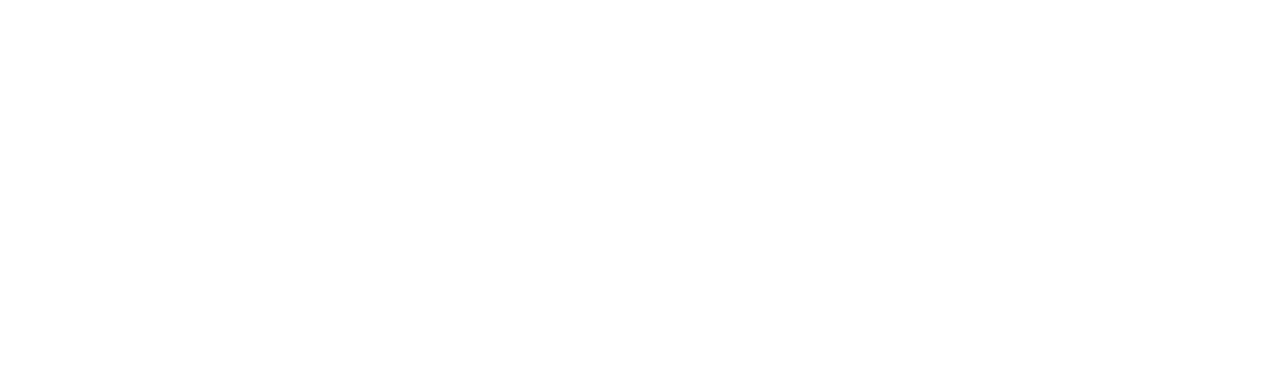
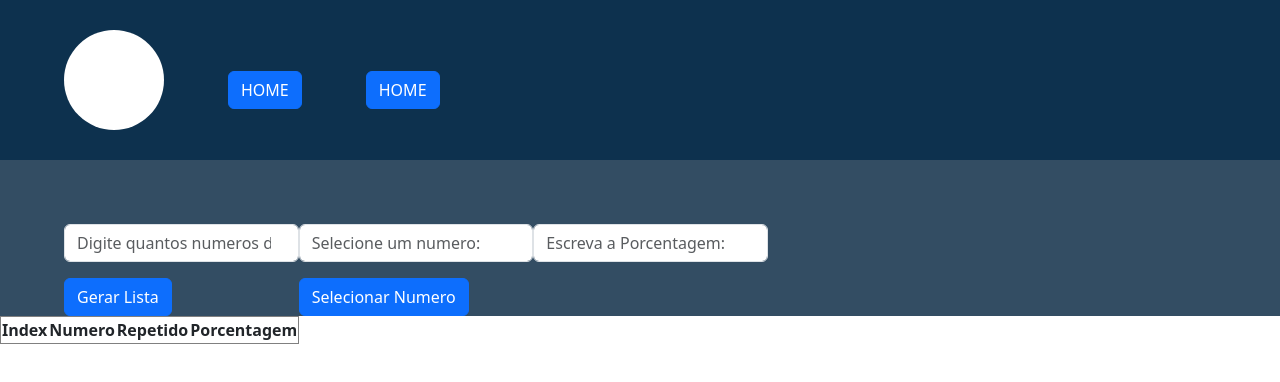
Before and after one commit to JoaoRamirezz/projetoIvo, a React (Create React App) app in the folder my-app/: page / in a window 1280 px wide. Before the commit this address had no page. Shown: the top 382 px of the page. Built offline with nearby package versions, Linux system fonts and the light colour scheme.

Commit message:
algumas logicas a mais

```diff
--- a/my-app/src/App.js
+++ b/my-app/src/App.js
@@ -1,12 +1,12 @@
 import './App.css';
 import Home from './pages/home/home';
-import { Route, Router, Routes, RouterProvider } from 'react-router-dom';
+import { Route, Routes } from 'react-router-dom';
 
 function App() {
   return (
     <>
     <Routes>
-      <Route path='/home' element={<Home/>}/>
+      <Route path='/' element={<Home/>}/>
     </Routes>
     </>
   );
--- a/my-app/src/components/SideMenu/sidemenu.module.scss
+++ b/my-app/src/components/SideMenu/sidemenu.module.scss
@@ -4,6 +4,7 @@
     height: 20vh;
     display: flex;
     align-items: center;
+    padding-top: 1.5vw;
 
 }
 
--- a/my-app/src/index.js
+++ b/my-app/src/index.js
@@ -8,11 +8,9 @@ import { BrowserRouter } from 'react-router-dom';
 
 const root = ReactDOM.createRoot(document.getElementById('root'));
 root.render(
-  <React.StrictMode>
     <BrowserRouter>
       <App />
     </BrowserRouter>
-  </React.StrictMode>
 );
 
 // If you want to start measuring performance in your app, pass a function
--- a/my-app/src/pages/home/home.js
+++ b/my-app/src/pages/home/home.js
@@ -8,46 +8,66 @@ import { useState } from 'react';
 
 
 function Home() {
-  const [numbers, setNumbers] = useState([]);
+  const [indexes, setIndexes] = useState([]);
   const [quantity, setQuantity] = useState();
   const [selectedNum, setSelected] = useState();
+  const [numsList, setNums] = useState([]);
+  const [percent, setPercent] = useState();
 
-  function getNumbers() {
-    return (!numbers) ? null : (
+  function getIndexes() {
+    return (!indexes) ? null : (
       <tbody>
-        {numbers.map((item) => {
+        {indexes.map((item) => {
           return (
             <tr>
+              <td>{item.index}</td>
               <td>{item.number}</td>
               <td>{item.repeat}</td>
+              <td>{item.pct}%</td>
             </tr>
           );
         })}
       </tbody>
-    );
+    )
   }
 
-  function SelectNumber(num){
+  function SelectNumber(num) {
+    var splittedNums = num.split(",")
+    var nums = []
 
-    numbers.map((n) => {
-      if(n.number == num){
-        n.repeat += 1
-      }
-    })
+    splittedNums.forEach(nm => {
+      setIndexes(prev => prev.map((n) => {
+        if (n.number === Number(nm)) {
+          n.repeat += 1
+          n.pct *= n.pct
+          nums.push(nm)
+        }
+        else{
+          n.number = Math.floor(Math.random() * 10);
+          n.repeat = 0
+          n.pct = percent
+        }
+        setNums(nums)
+        return n
+      }))
+    });
   }
 
   function ListRender(qtt) {
-    const n = []
+    var n = []
 
     for (let i = 0; i < qtt; i++) {
       const number = Math.floor(Math.random() * 10);
       const obj = {
-        "number" : number,
-        "repeat" : 0
+        "index": i + 1,
+        "number": number,
+        "repeat": 0,
+        "pct": percent
       }
+
       n.push(obj)
     }
-    setNumbers(n)
+    setIndexes(n)
   }
 
   return (
@@ -64,18 +84,27 @@ function Home() {
 
         <div className={style.numbers}>
           <Form.Group className="mb-3" controlId="exampleForm.ControlInput1">
-            <Form.Control type="number" placeholder="Selecione um numero: " onChange={e => setSelected(e.target.value)} />
+            <Form.Control type="text" placeholder="Selecione um numero: " onChange={e => setSelected(e.target.value)} />
           </Form.Group>
           <Button type="submit" onClick={() => SelectNumber(selectedNum)}>Selecionar Numero</Button>
         </div>
+
+        <div className={style.numbers}>
+          <Form.Group className="mb-3" controlId="exampleForm.ControlInput1">
+            <Form.Control type="text" placeholder="Escreva a Porcentagem: " onChange={e => setPercent((e.target.value)/100)} />
+          </Form.Group>
+        </div>
+
       </div>
       <div className={style.numberslist}>
         <table border="1">
           <tr>
-            <td>Numero</td>
-            <td>Repetido</td>
+            <th>Index</th>
+            <th>Numero</th>
+            <th>Repetido</th>
+            <th>Porcentagem</th>
           </tr>
-            {getNumbers()}
+          {getIndexes()}
         </table>
       </div>
 
```
Also changed, not shown: 1 other file (tests, documents, lock files or other folders).
